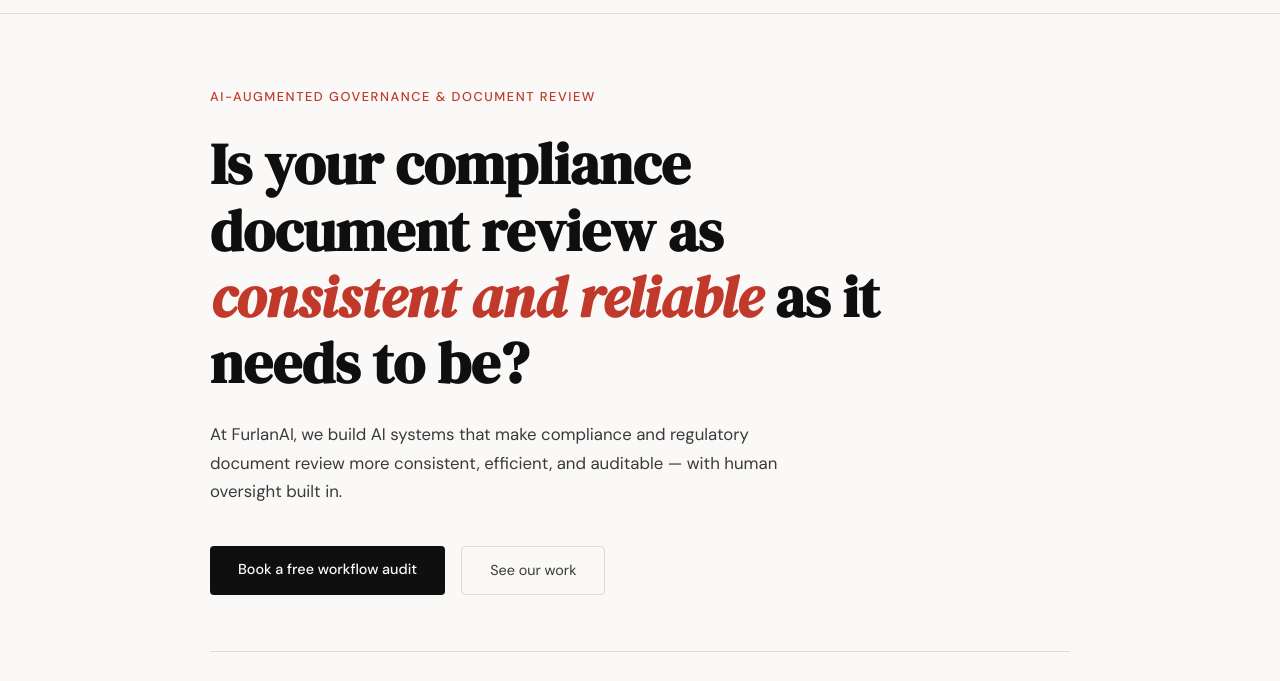
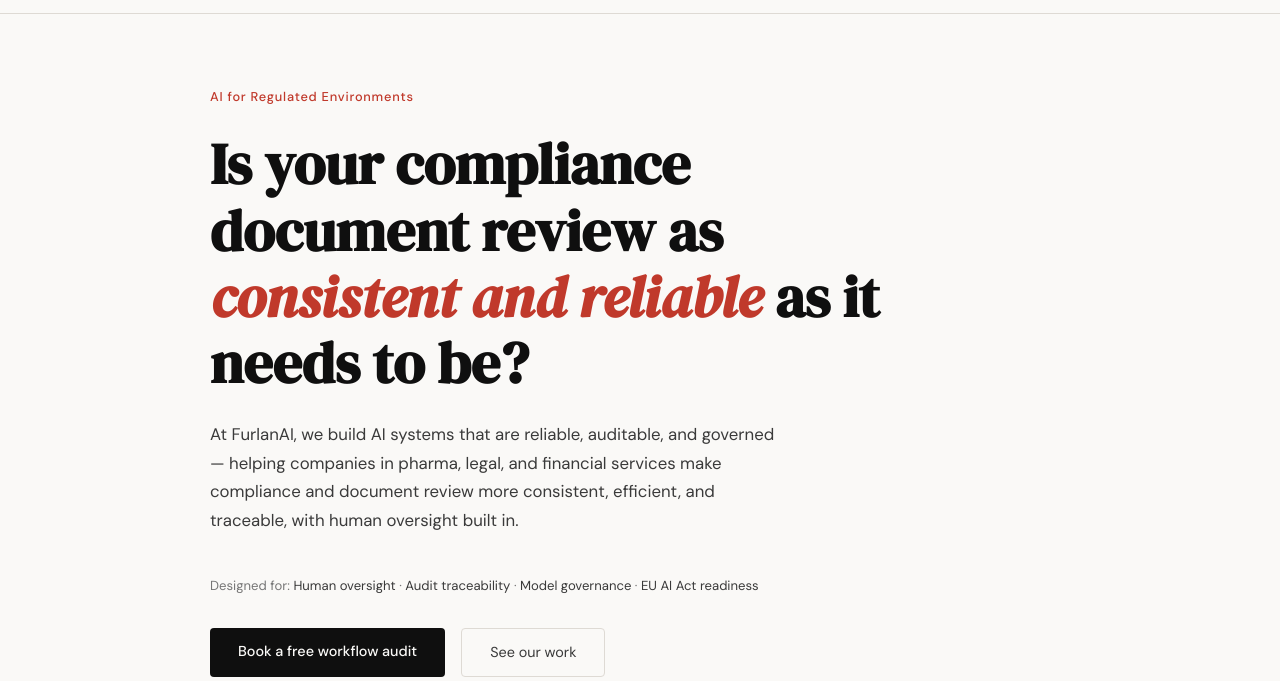
Before and after one commit to FurlanAI/furlanai.github.io, a plain HTML site: page index.html in a window 1280 px wide. Shown: the part 57-738 px from the top of the page. Drawn offline with Linux system fonts and the light colour scheme.

Commit message:
Revise SEO titles and improve content clarity
Updated the title and meta descriptions for SEO optimization. Modified hero section text and contact information for clarity and focus on compliance.

```diff
--- a/index.html
+++ b/index.html
@@ -5,23 +5,24 @@
   <meta name="viewport" content="width=device-width, initial-scale=1.0">
 
   <!-- SEO -->
-  <title>FurlanAI — AI-Augmented Governance &amp; Document Review</title>
+  <title>FurlanAI — AI for Regulated Environments</title>
   <meta name="description" content="FurlanAI builds AI systems that make compliance and regulatory document review more consistent, efficient, and auditable — with human oversight built in. Founded by Bojan Furlan, PhD.">
   <meta name="author" content="Bojan Furlan">
   <meta name="robots" content="index, follow">
+  <meta name="google-site-verification" content="Ml4V02h5VrhE8FFms--6NFJwu3Xgx9-fCybQP2v1RSA" />
   <link rel="canonical" href="https://furlanai.github.io/">
 
   <!-- Open Graph -->
   <meta property="og:type" content="website">
   <meta property="og:url" content="https://furlanai.github.io/">
-  <meta property="og:title" content="FurlanAI — AI-Augmented Governance &amp; Document Review">
-  <meta property="og:description" content="AI systems that make compliance and regulatory document review more consistent, efficient, and auditable — with human oversight built in.">
+  <meta property="og:title" content="FurlanAI — AI for Regulated Environments">
+  <meta property="og:description" content="AI systems that are reliable, auditable, and governed — for pharma, legal, and financial services. Making compliance and document review more consistent, efficient, and auditable, with human oversight built in.">
   <meta property="og:site_name" content="FurlanAI">
 
   <!-- Twitter Card -->
   <meta name="twitter:card" content="summary_large_image">
-  <meta name="twitter:title" content="FurlanAI — AI-Augmented Governance &amp; Document Review">
-  <meta name="twitter:description" content="AI systems that make compliance and regulatory document review more consistent, efficient, and auditable — with human oversight built in.">
+  <meta name="twitter:title" content="FurlanAI — AI for Regulated Environments">
+  <meta name="twitter:description" content="AI systems that are reliable, auditable, and governed — for pharma, legal, and financial services.">
 
   <!-- Structured Data: Organization -->
   <script type="application/ld+json">
@@ -159,10 +160,12 @@
 
     /* ── HERO ── */
     #home { padding-top: 9rem; padding-bottom: 5rem; border-bottom: 1px solid var(--rule); }
-    .hero-eyebrow { font-size: 0.8rem; font-weight: 500; letter-spacing: 0.12em; text-transform: uppercase; color: var(--accent); margin-bottom: 1.5rem; }
+    .hero-eyebrow { font-size: 0.8rem; font-weight: 500; letter-spacing: 0.06em; color: var(--accent); margin-bottom: 1.5rem; }
     .hero-h1 { font-family: var(--serif); font-size: clamp(2.4rem, 5vw, 3.6rem); line-height: 1.15; color: var(--ink); margin-bottom: 1.5rem; max-width: 720px; }
     .hero-h1 em { font-style: italic; color: var(--accent); }
     .hero-sub { font-size: 1.05rem; color: var(--ink-mid); max-width: 580px; line-height: 1.7; margin-bottom: 2.5rem; }
+    .hero-trust { font-size: 0.82rem; color: var(--ink-muted); margin-bottom: 2rem; line-height: 1.6; }
+    .hero-trust span { color: var(--ink-mid); }
     .hero-actions { display: flex; gap: 1rem; flex-wrap: wrap; }
     .btn-primary { display: inline-block; background: var(--ink); color: var(--paper); font-family: var(--sans); font-size: 0.9rem; font-weight: 500; padding: 0.75rem 1.75rem; border-radius: 4px; text-decoration: none; transition: background 0.2s; }
     .btn-primary:hover { background: var(--accent); }
@@ -367,9 +370,10 @@
 <!-- HERO -->
 <section id="home">
   <div class="container">
-    <p class="hero-eyebrow">AI-Augmented Governance &amp; Document Review</p>
+    <p class="hero-eyebrow">AI for Regulated Environments</p>
     <h1 class="hero-h1">Is your compliance document review as <em>consistent and reliable</em> as it needs to be?</h1>
-    <p class="hero-sub">At FurlanAI, we build AI systems that make compliance and regulatory document review more consistent, efficient, and auditable — with human oversight built in.</p>
+    <p class="hero-sub">At FurlanAI, we build AI systems that are reliable, auditable, and governed — helping companies in pharma, legal, and financial services make compliance and document review more consistent, efficient, and traceable, with human oversight built in.</p>
+    <p class="hero-trust">Designed for: <span>Human oversight</span> · <span>Audit traceability</span> · <span>Model governance</span> · <span>EU AI Act readiness</span></p>
     <div class="hero-actions">
       <a class="btn-primary" href="#contact">Book a free workflow audit</a>
       <a class="btn-secondary" href="#work">See our work</a>
@@ -576,7 +580,7 @@
       <div>
         <p class="section-label">Free 30-minute workflow audit</p>
         <h2 class="contact-title">Let's make your compliance review more consistent</h2>
-        <p class="contact-body">Tell us a little about your situation and we'll come prepared. We'll give you an honest assessment of where AI can replace manual effort — and where it can't. No pitch. No commitment.</p>
+        <p class="contact-body">Tell us a little about your situation and we'll come prepared. We'll identify where AI can improve consistency, traceability, and review effort — and where human oversight should remain in the loop. No pitch. No commitment.</p>
         <div class="contact-meta">
           <a href="https://www.linkedin.com/in/bojanfurlan" target="_blank" rel="noopener">linkedin.com/in/bojanfurlan</a>
           <a href="https://www.linkedin.com/company/furlan-ai" target="_blank" rel="noopener">linkedin.com/company/furlan-ai</a>
```
